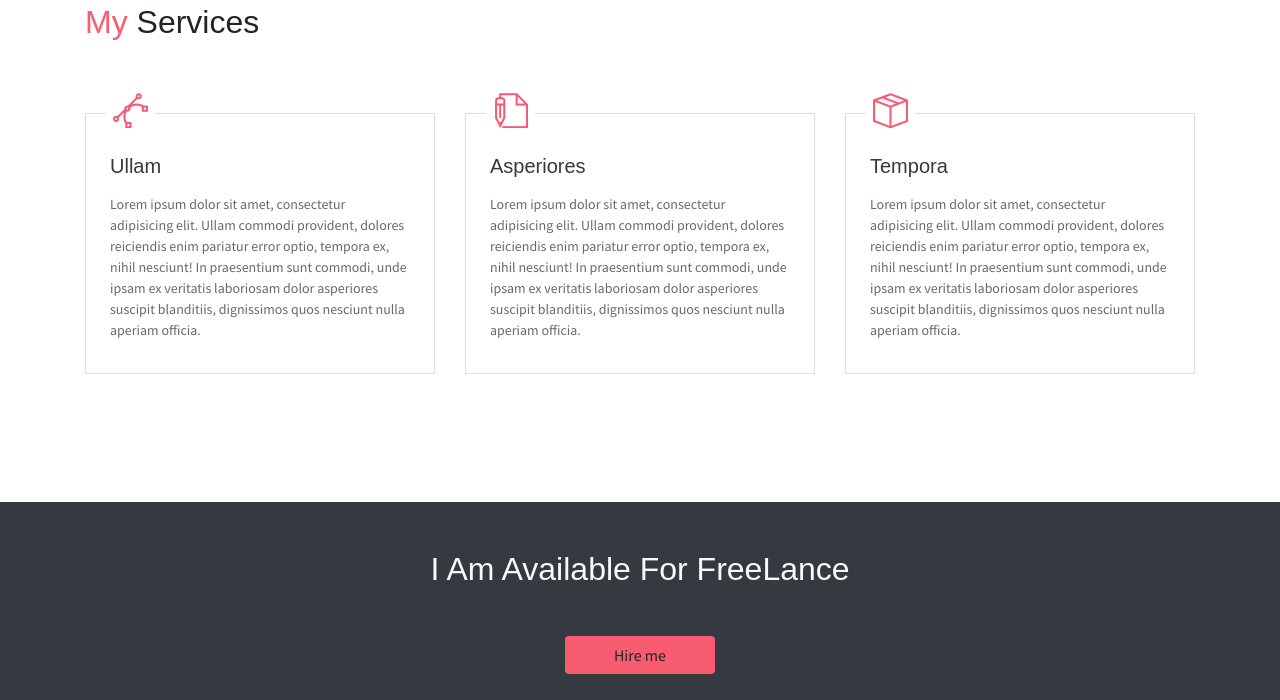
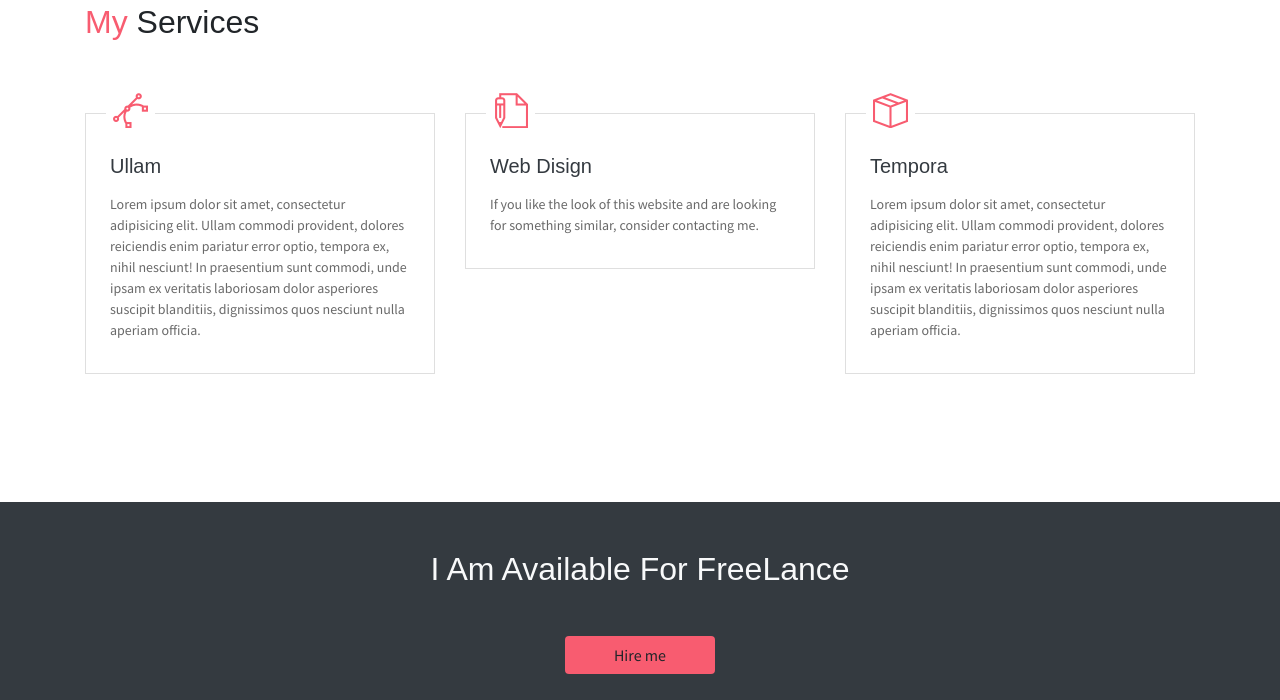
Before and after one commit to ytzortz/ytzortz.github.io, a website: page index.html in a window 1280 px wide. Shown: the part 2123-2823 px from the top of the page. Drawn offline with Linux system fonts and the light colour scheme; some packages are replaced by stand-ins of ours.

Commit message:
Changed a div in Services. Email still not working

```diff
--- a/index.html
+++ b/index.html
@@ -243,8 +243,8 @@
                             <i class="ti-write text-danger" aria-hidden="true"></i>
                         </div>
                         <div class="card-body px-4 py-3">
-                            <h5 class="mb-3 card-title text-dark">Asperiores</h5>
-                            <P class="subtitle">Lorem ipsum dolor sit amet, consectetur adipisicing elit. Ullam commodi provident, dolores reiciendis enim pariatur error optio, tempora ex, nihil nesciunt! In praesentium sunt commodi, unde ipsam ex veritatis laboriosam dolor asperiores suscipit blanditiis, dignissimos quos nesciunt nulla aperiam officia.</P>
+                            <h5 class="mb-3 card-title text-dark">Web Disign</h5>
+                            <P class="subtitle">If you like the look of this website and are looking for something similar, consider contacting me.</P>
                         </div>
                     </div>
                 </div>
```
